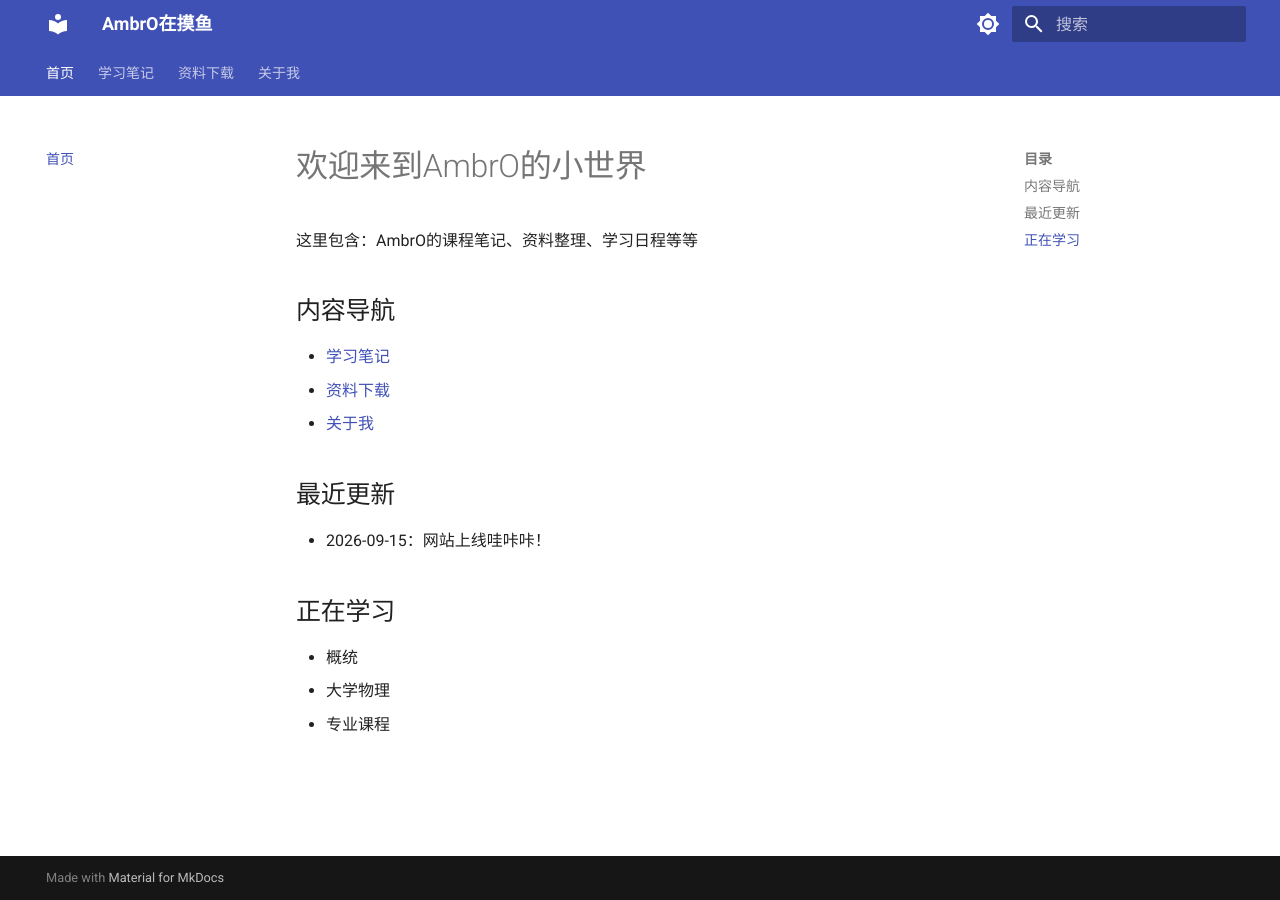
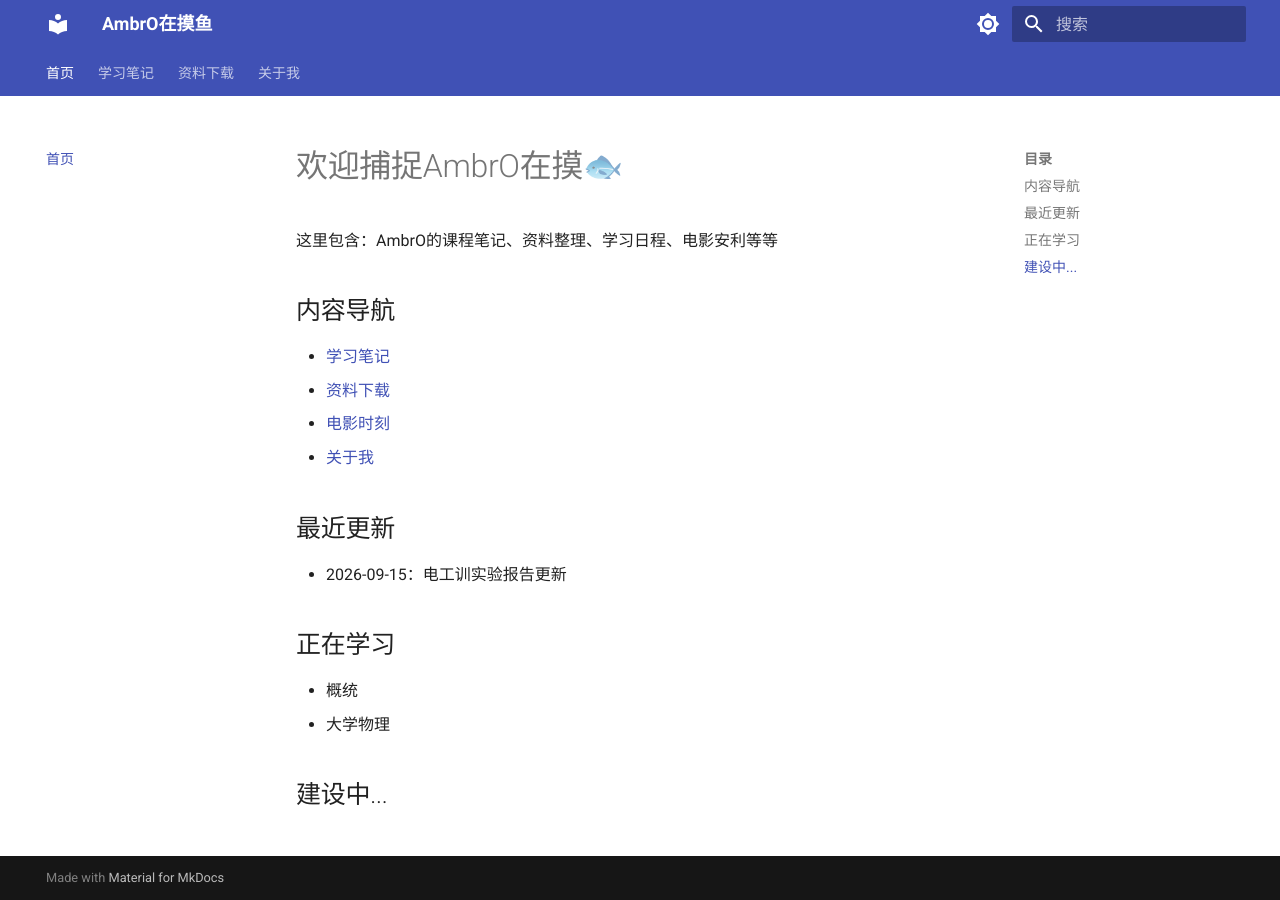
Before and after one commit to 7Ambrose/7Ambrose.github.io, an MkDocs documentation site: the page built from docs/index.md, in a window 1280 px wide. Built offline with MkDocs 1.6.1 and Material for MkDocs 9.7.7, drawn with Linux system fonts in a browser that asks for light colours.

Commit message:
Update index.md

```diff
--- a/docs/index.md
+++ b/docs/index.md
@@ -1,19 +1,21 @@
-# 欢迎来到AmbrO的小世界
+# 欢迎捕捉AmbrO在摸🐟️
 
-这里包含：AmbrO的课程笔记、资料整理、学习日程等等
+这里包含：AmbrO的课程笔记、资料整理、学习日程、电影安利等等
 
 ## 内容导航
 
-- [学习笔记](notes/math/first.md)
+- [学习笔记](notes/electric_train/first.md)
 - [资料下载](resources.md)
+- [电影时刻](movies.md)
 - [关于我](about.md)
 
 ## 最近更新
 
-- 2026-09-15：网站上线哇咔咔！
+- 2026-09-15：电工训实验报告更新
 
 ## 正在学习
 
 - 概统
 - 大学物理
-- 专业课程
+
+## 建设中...
```
